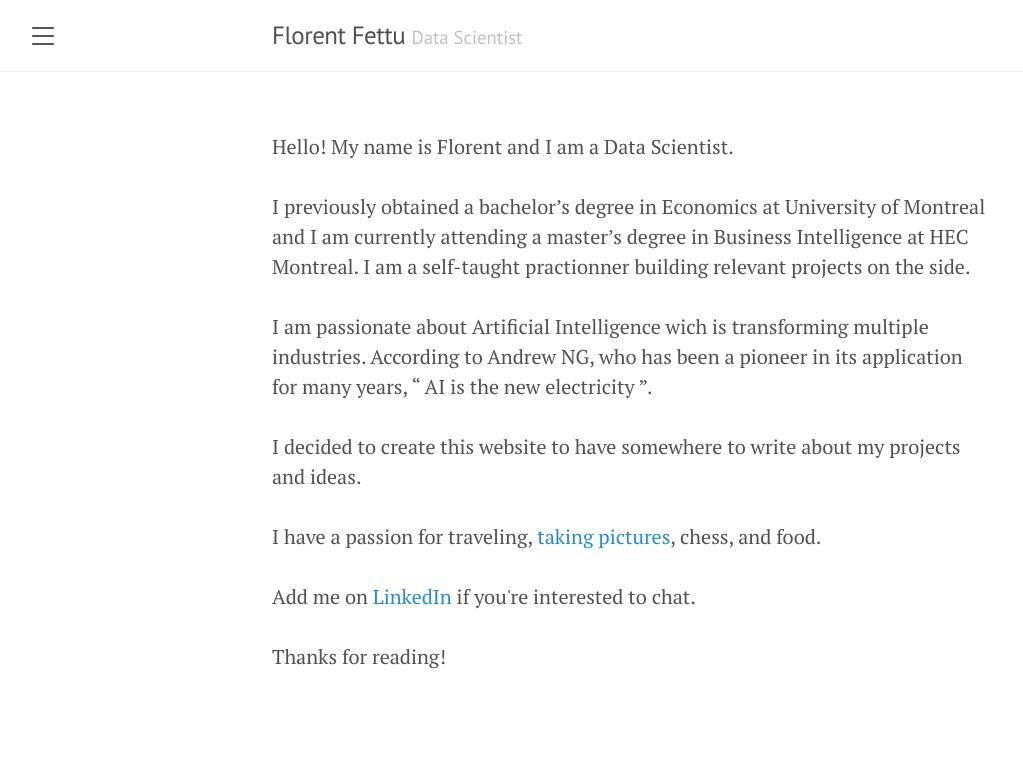
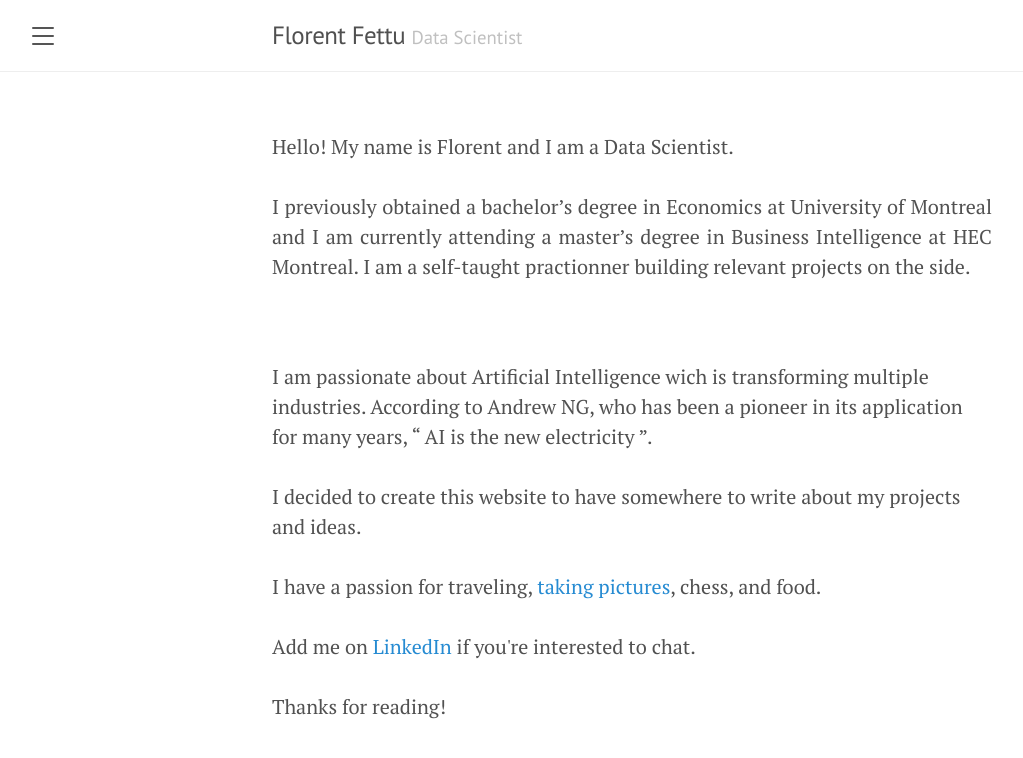
Before and after one commit to florentfettu/florentfettu.github.io, a Jekyll site: the page built from index.html, in a window 1280 px wide. Shown: the top 758 px of the page, without its empty margins (8-1031 px from the left). Built offline with Jekyll 4.4.1, drawn with Linux system fonts in a browser that asks for light colours; nearby versions of some CDN libraries; the list of posts is cut into pages by our own code.

Commit message:
Update index.html

```diff
--- a/index.html
+++ b/index.html
@@ -7,8 +7,8 @@ Hello! My name is Florent and I am a Data Scientist.
 
 <br />
 <br />
-I previously obtained a bachelor’s degree in Economics at University of Montreal and I am currently attending a master’s degree in Business Intelligence at HEC Montreal.
-I am a self-taught practionner building relevant projects on the side.
+<p align="justify"> I previously obtained a bachelor’s degree in Economics at University of Montreal and I am currently attending a master’s degree in Business Intelligence at HEC Montreal.
+  I am a self-taught practionner building relevant projects on the side. </p>
 <br />
 <br />
 
```
